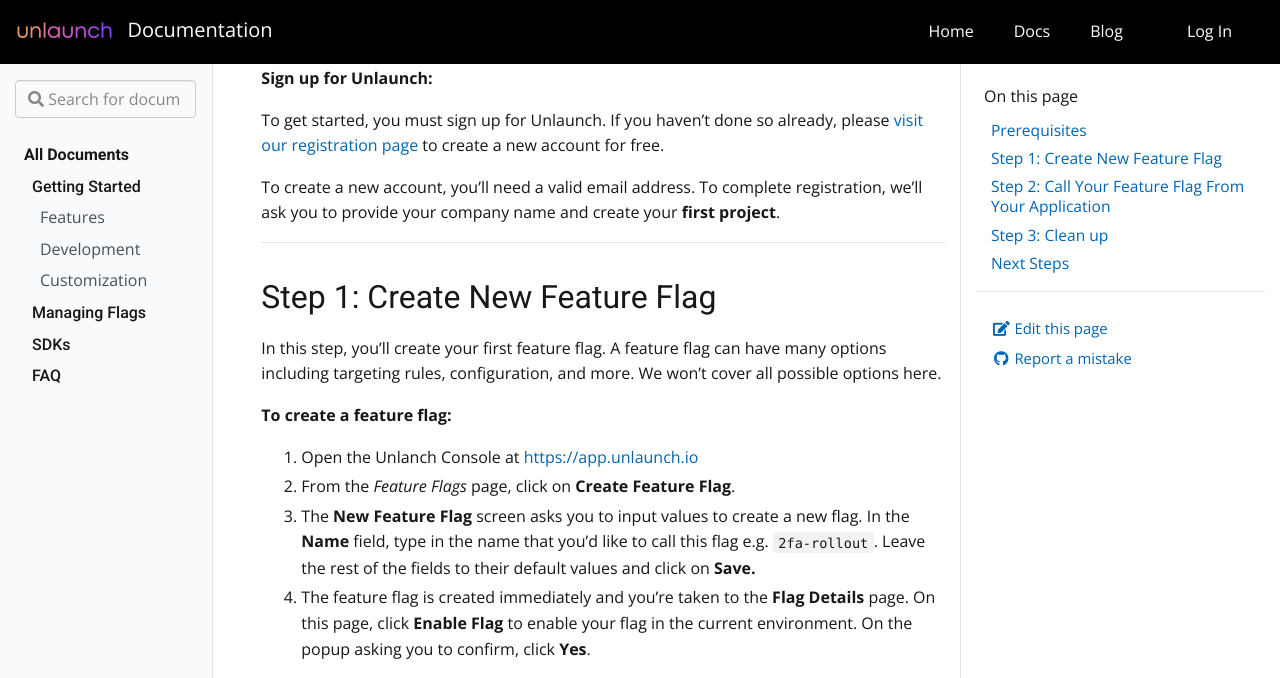
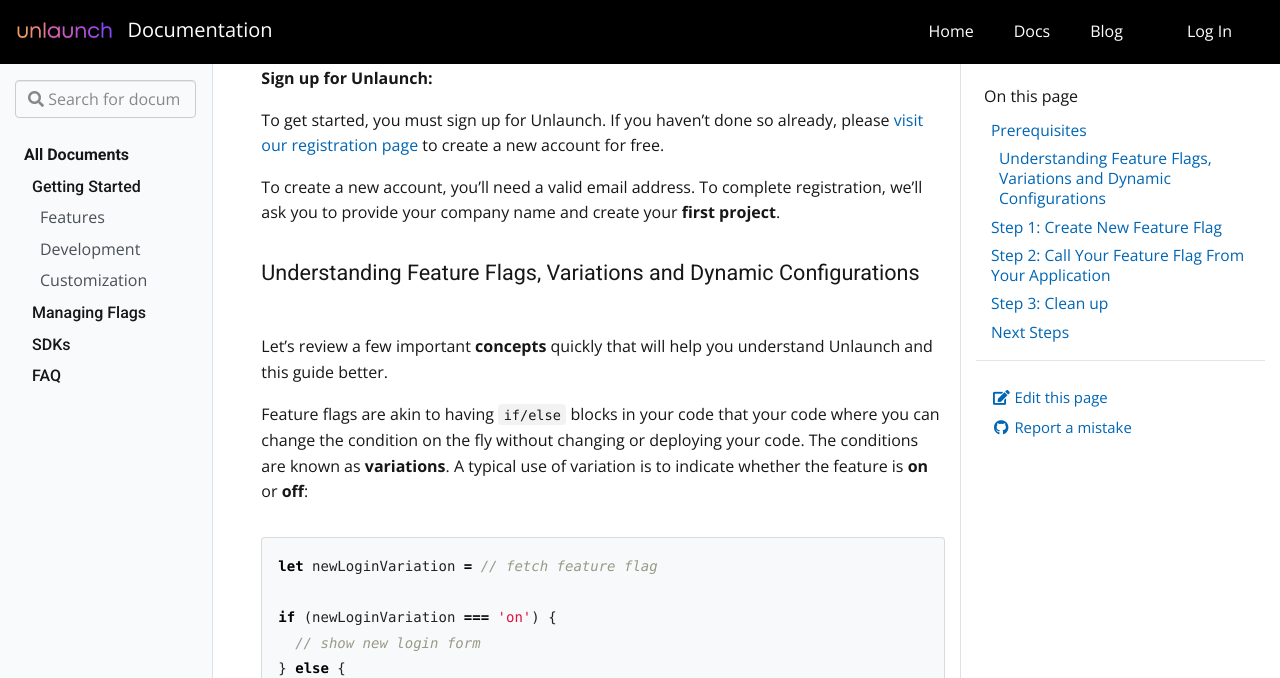
Before and after one commit to unlaunch/documentation, a Jekyll site: the page built from _docs/getting-started.md, in a window 1280 px wide and 1400 px high, scrolled down 302 px. Shown: the top 678 px of the window. Built offline with Jekyll 4.4.1, drawn with Linux system fonts in a browser that asks for light colours; some of the changed text lies outside the part shown; grey boxes are pictures that could not be loaded.

Commit message:
Improved getting started guide

````diff
--- a/_docs/getting-started.md
+++ b/_docs/getting-started.md
@@ -17,11 +17,33 @@
 
 To create a new account, you'll need a valid email address. To complete registration, we'll ask you to provide your company name and create your **first project**.
 
-<hr>
+#### Understanding Feature Flags, Variations and Dynamic Configurations
+
+Let's review a few important **concepts** quickly that will help you understand Unlaunch and this guide better.
+
+Feature flags are akin to having `if/else` blocks in your code that your code where you can change the condition on the fly without changing or deploying your code. The conditions are known as **variations**. A typical use of variation is to indicate whether the feature is **on** or **off**:
+
+```javascript
+let newLoginVariation = // fetch feature flag
+
+if (newLoginVariation === 'on') {
+  // show new login form
+} else {
+  // show old login form
+}
+```
+
+Variations are for deciding which branch (if or else) to execute in your code. They are always of type `string`. Unlanuch feature flags have two variations by default but you can add more than 2 variations (multivariate flags.)
+
+You can also *attach* **dynamic configurations** to variations to change configuration on the fly such as UI button color, banner text, sepcial offers, algorithm weights, and anything else!
+
+For more information on feature flags, please see this [blog post](https://blog.unlaunch.io/2020-08-01-feature-flags/).
+
+<hr/>
 
 ## Step 1: Create New Feature Flag
 
-In this step, you'll create your first feature flag. A feature flag can have many options including targeting rules, configuration, and more. We won't cover all possible options here.
+In this step, you'll create your first feature flag. A feature flag can have many options including targeting rules, configuration, and more. We won't cover all possible options here. In this example, we'll create a simple feature flag that has *two* variations that you can control to show or hide a feature.
 
 **To create a feature flag:**
 
@@ -33,6 +55,8 @@
 <div class="d-flex justify-content-center mb-3">
   <iframe width="560" height="315" src="https://www.youtube.com/embed/7ltRZNpKCzQ" frameborder="0" allow="accelerometer; autoplay; clipboard-write; encrypted-media; gyroscope; picture-in-picture" allowfullscreen></iframe>
 </div>
+
+At this time, you have created a feature flag with two *variations* : **on** and **off** and have **enabled** it. Because this flag is enabled and there are no targeting rules, it will serve variation specified under **Default Rule**, which is *on*. In other words, anyone who calls this flag will get the *on* variation. We can change this behavior, as we'll see later.
 
 Your feature flag is now ready to use. In Step 2, we'll learn how to call Unlaunch to evaluate flags from your SDKs using one of Unlaunch SDKs.
 
````
